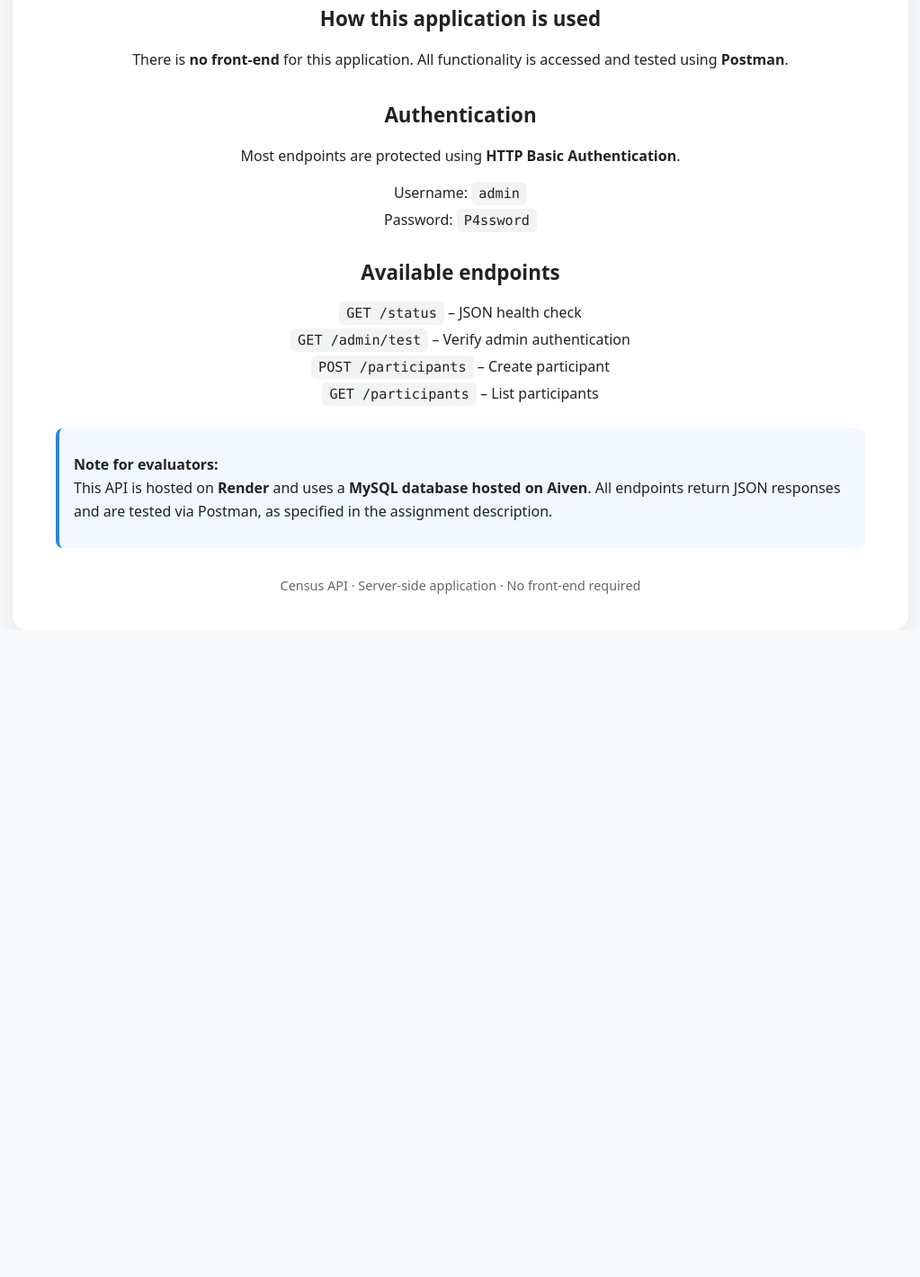
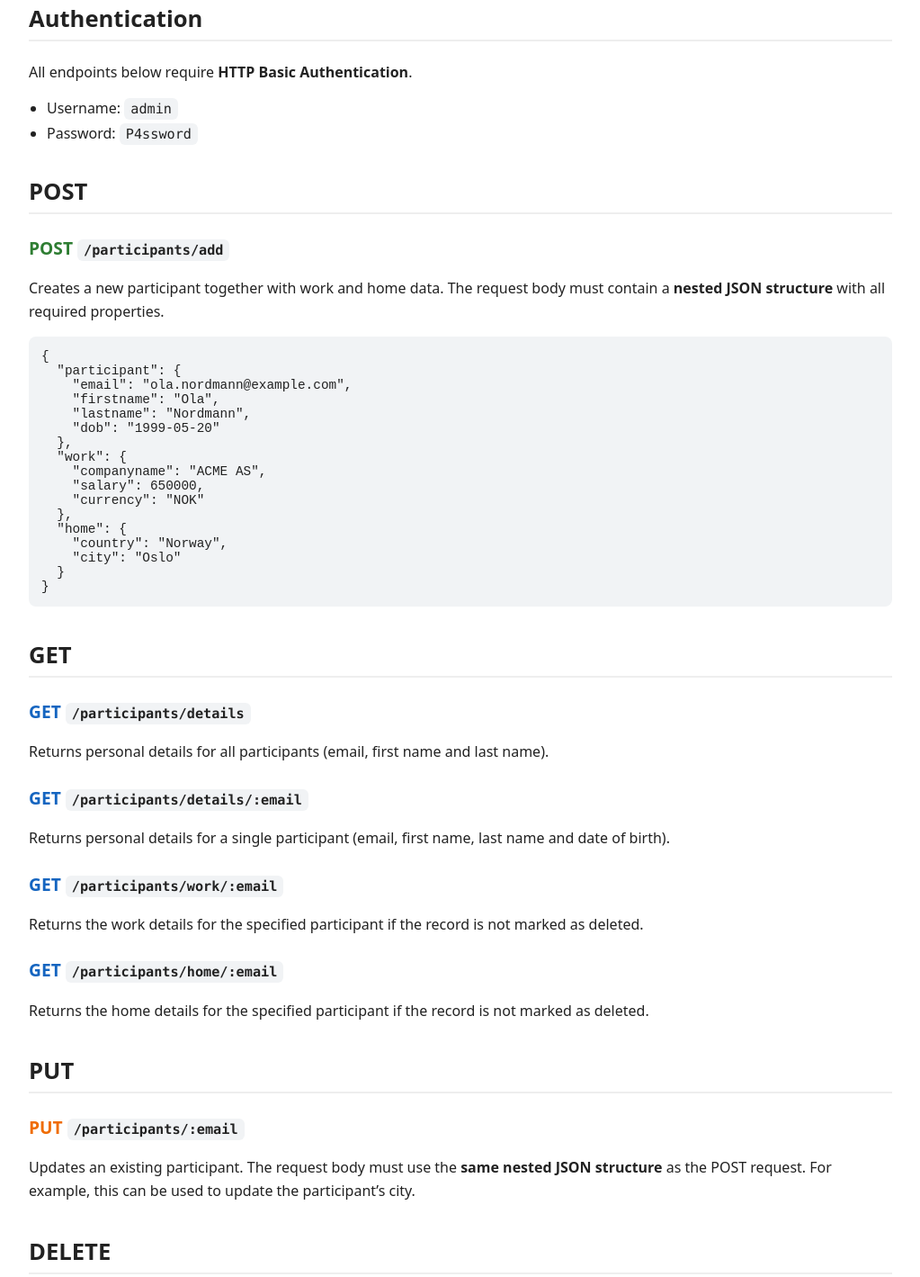
Before and after one commit to redhottomato/Server-Prosjekt, a website: page public/index.html in a window 1280 px wide. Shown: the part 234-1653 px from the top of the page at 90% size, without its empty margins (128-1151 px from the left). Before the commit the page ends 934 px from the top, so only its background shows below. Drawn offline with Linux system fonts and the light colour scheme.

Commit message:
Oppdatert info'en

```diff
--- a/public/index.html
+++ b/public/index.html
@@ -13,55 +13,67 @@
             display: flex;
             align-items: center;
             justify-content: center;
-            font-family: system-ui, -apple-system, BlinkMacSystemFont, "Segoe UI",
-                Roboto, Helvetica, Arial, sans-serif;
+            font-family: system-ui, -apple-system, Segoe UI, Roboto, sans-serif;
             background: #f7f9fb;
             color: #222;
         }
 
         .container {
-            max-width: 900px;
+            max-width: 960px;
             background: #ffffff;
             padding: 40px 48px;
             border-radius: 16px;
             box-shadow: 0 10px 30px rgba(0, 0, 0, 0.08);
-            text-align: center;
+            text-align: left;
+            /* ← important */
         }
 
         h1 {
             margin-top: 0;
-            font-size: 2.4rem;
+            font-size: 2.3rem;
             color: #1e8e3e;
-            /* green */
+            text-align: center;
         }
 
         h2 {
-            margin-top: 32px;
-            font-size: 1.4rem;
+            margin-top: 36px;
+            font-size: 1.6rem;
+            border-bottom: 2px solid #eee;
+            padding-bottom: 6px;
+        }
+
+        h3 {
+            margin-top: 24px;
+            font-size: 1.2rem;
         }
 
         p {
-            font-size: 1rem;
             line-height: 1.6;
-            margin: 12px 0;
+            margin: 10px 0;
+        }
+
+        ul {
+            padding-left: 20px;
+        }
+
+        li {
+            margin: 6px 0;
         }
 
         code {
             background: #f1f3f5;
-            padding: 4px 8px;
+            padding: 3px 7px;
             border-radius: 6px;
-            font-family: ui-monospace, SFMono-Regular, Menlo, Monaco, Consolas, monospace;
+            font-family: ui-monospace, Menlo, Consolas, monospace;
             font-size: 0.95rem;
         }
 
-        ul {
-            list-style: none;
-            padding: 0;
-            margin: 16px 0;
-        }
-
-        li {
-            margin: 8px 0;
+        pre {
+            background: #f1f3f5;
+            padding: 14px;
+            border-radius: 8px;
+            overflow-x: auto;
+            font-size: 0.9rem;
         }
 
         .note {
@@ -70,13 +82,26 @@
             background: #f1f8ff;
             border-left: 4px solid #1e88e5;
             border-radius: 8px;
-            text-align: left;
         }
 
-        footer {
-            margin-top: 32px;
-            font-size: 0.9rem;
-            color: #666;
+        .method {
+            font-weight: bold;
+        }
+
+        .get {
+            color: #1565c0;
+        }
+
+        .post {
+            color: #2e7d32;
+        }
+
+        .put {
+            color: #ef6c00;
+        }
+
+        .delete {
+            color: #c62828;
         }
     </style>
 </head>
@@ -86,53 +111,109 @@
         <h1>✅ Census API is running</h1>
 
         <p>
-            This is a backend-only API developed as part of a
+            This is a backend-only REST API developed for the
             <strong>Census course assignment</strong>.
+            The application allows an authenticated Admin user to manage
+            census participants and related data.
         </p>
 
         <p>
-            The purpose of the application is to allow an <strong>Admin</strong> user
-            to manage census participants and related data through a REST API.
-        </p>
-
-        <h2>How this application is used</h2>
-        <p>
             There is <strong>no front-end</strong> for this application.
-            All functionality is accessed and tested using
-            <strong>Postman</strong>.
+            All functionality is tested using <strong>Postman</strong>,
+            as specified in the assignment description.
         </p>
 
         <h2>Authentication</h2>
         <p>
-            Most endpoints are protected using
-            <strong>HTTP Basic Authentication</strong>.
+            All endpoints below require <strong>HTTP Basic Authentication</strong>.
         </p>
         <ul>
             <li>Username: <code>admin</code></li>
             <li>Password: <code>P4ssword</code></li>
         </ul>
 
-        <h2>Available endpoints</h2>
-        <ul>
-            <li><code>GET /status</code> – JSON health check</li>
-            <li><code>GET /admin/test</code> – Verify admin authentication</li>
-            <li><code>POST /participants</code> – Create participant</li>
-            <li><code>GET /participants</code> – List participants</li>
-        </ul>
+        <h2>POST</h2>
+        <h3><span class="method post">POST</span> <code>/participants/add</code></h3>
+        <p>
+            Creates a new participant together with work and home data.
+            The request body must contain a <strong>nested JSON structure</strong>
+            with all required properties.
+        </p>
+
+        <pre>{
+  "participant": {
+    "email": "ola.nordmann@example.com",
+    "firstname": "Ola",
+    "lastname": "Nordmann",
+    "dob": "1999-05-20"
+  },
+  "work": {
+    "companyname": "ACME AS",
+    "salary": 650000,
+    "currency": "NOK"
+  },
+  "home": {
+    "country": "Norway",
+    "city": "Oslo"
+  }
+}</pre>
+
+        <h2>GET</h2>
+
+        <h3><span class="method get">GET</span> <code>/participants/details</code></h3>
+        <p>
+            Returns personal details for all participants
+            (email, first name and last name).
+        </p>
+
+        <h3><span class="method get">GET</span> <code>/participants/details/:email</code></h3>
+        <p>
+            Returns personal details for a single participant
+            (email, first name, last name and date of birth).
+        </p>
+
+        <h3><span class="method get">GET</span> <code>/participants/work/:email</code></h3>
+        <p>
+            Returns the work details for the specified participant
+            if the record is not marked as deleted.
+        </p>
+
+        <h3><span class="method get">GET</span> <code>/participants/home/:email</code></h3>
+        <p>
+            Returns the home details for the specified participant
+            if the record is not marked as deleted.
+        </p>
+
+        <h2>PUT</h2>
+        <h3><span class="method put">PUT</span> <code>/participants/:email</code></h3>
+        <p>
+            Updates an existing participant. The request body must use the
+            <strong>same nested JSON structure</strong> as the POST request.
+            For example, this can be used to update the participant’s city.
+        </p>
+
+        <h2>DELETE</h2>
+        <h3><span class="method delete">DELETE</span> <code>/participants/:email</code></h3>
+        <p>
+            Deletes the specified participant. Work and home records are
+            <strong>soft-deleted</strong> (marked as deleted) before the participant
+            is removed.
+        </p>
+
+        <h3><span class="method get">GET</span> work/home after DELETE</h3>
+        <p>
+            After deletion, requesting work or home data for the participant
+            will return <strong>404 Not Found</strong>, as the records are
+            marked as deleted.
+        </p>
 
         <div class="note">
             <p>
                 <strong>Note for evaluators:</strong><br />
-                This API is hosted on <strong>Render</strong> and uses a
-                <strong>MySQL database hosted on Aiven</strong>.
-                All endpoints return JSON responses and are tested via Postman,
-                as specified in the assignment description.
+                This API is hosted on Render and uses a MySQL database hosted on Aiven.
+                All endpoints return JSON responses and are tested via Postman.
             </p>
         </div>
-
-        <footer>
-            Census API · Server-side application · No front-end required
-        </footer>
     </div>
 </body>
 
```
